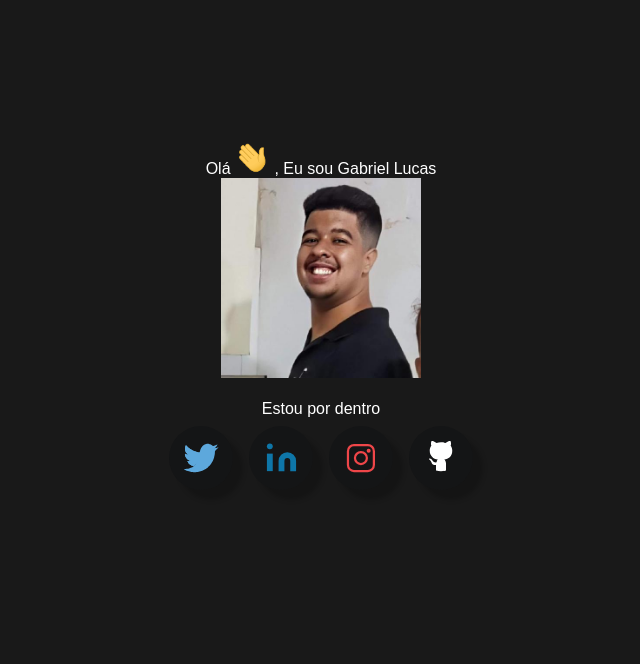
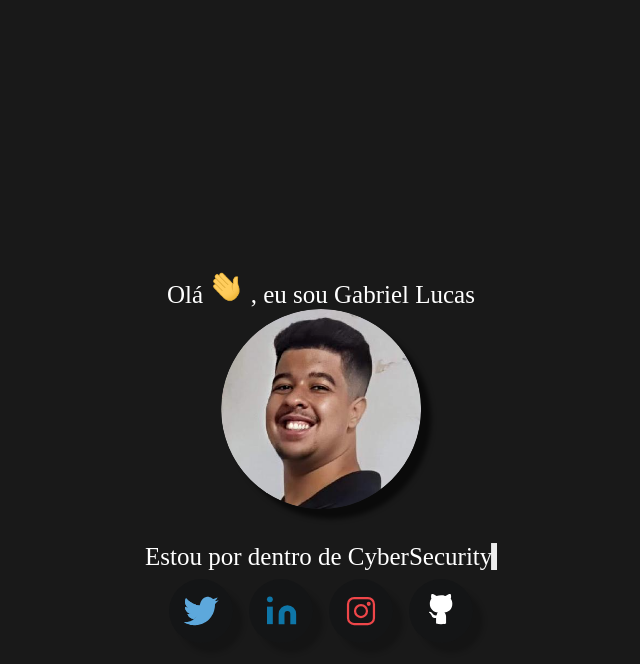
Before and after one commit to GabrielDSant/Portfolio, a plain HTML site: page index.html in a window 1280 px wide. Shown: the whole page, without its empty margins (319-959 px from the left). Drawn offline with nearby package versions, Linux system fonts and the light colour scheme.

```diff
--- a/assets/css/home.css
+++ b/assets/css/home.css
@@ -1,3 +1,20 @@
+html {
+  --col-icon:white;
+  --col-bd-radius:black;
+  --col-bd-icon:transparent;
+  --col-box-shadow: 5px 5px 10px rgba(22, 21, 21, 0.7) , -5px -5px 10px rgba(255,255,255,0.1);
+  --col-box-shadow-hover:inset rgba(255, 255, 255, 1) 2px 2px 4px,
+ inset rgba(255, 255, 255, 0.5) -2px -2px 4px;
+  --col-icon-dribbble: #ea4c89;
+  --col-icon-linkedin: #0e76a8;
+  --col-icon-kaggle: #41aff3;
+  --col-icon-instagram: rgb(201, 94, 174);
+  --col-icon-mail:rgb(209, 82, 82);
+  --col-icon-google-scholar:#3cba54;
+  --col-icon-codeforces:rgb(19, 145, 184);
+  --col-icon-leetcode:rgb(255, 181, 62);
+  --col-white: #fff;
+}
 /*Social icons*/
 
 :root {
@@ -379,3 +396,66 @@ a:hover {
     margin-top: 1rem;
   }
 }
+
+/* Particle effect*/
+body{
+  font-family: "Poppins";
+}
+#home,
+#particles-js {
+  position: relative;
+  height: 100vh;
+  width: 100%;
+}
+
+.section {
+  background-color: rgb(63, 25, 170);
+  justify-content: center;
+  align-items: center;
+}
+
+.text .header {
+  font-weight: bold;
+}
+
+.texto {
+  font-size: 25px;
+  top: 40%;
+  left: 50%;
+  transform: translate(-50%, -50%);
+  position: absolute;
+}
+
+.texto-animado span {
+  display: none;
+  line-height: 1;
+}
+
+.texto-animado span.active {
+  display: inline;
+}
+
+.texto-animado:after {
+  content: ".";
+  display: inline;
+  width: 6px;
+  text-indent: 0;
+  background: var(--col-icon);
+  animation: blink 0.3s infinite alternate;
+}
+.datawords{
+  white-space: nowrap;
+    overflow: hidden;
+    text-overflow: ellipsis;
+    white-space: nowrap;
+}
+
+@keyframes blink {
+  from {
+    opacity: 0;
+  }
+
+  to {
+    opacity: 1;
+  }
+}
--- a/assets/css/style.css
+++ b/assets/css/style.css
@@ -1,3 +1,8 @@
+@font-face {
+  font-family: "Agustina";
+  src: url(./fonts/Agustina.woff);
+}
+
 html{
     --bg-mybtn: rgb(230, 109, 129);
     --bg-nav: #6617cb;
@@ -43,3 +48,13 @@ body{
   .text-center heading1 exp-head {
     color: white;
 }
+
+/* sombra foto de perfil */
+.foto-circulo {
+  box-shadow: 10px 10px 5px rgba(0, 0, 0, 0.6);
+  -moz-box-shadow: 10px 10px 5px rgba(0, 0, 0, 0.6);
+  -webkit-box-shadow: 10px 10px 5px rgba(0, 0, 0, 0.6);
+  -khtml-box-shadow: 10px 10px 5px rgba(0, 0, 0, 0.6);
+  border-radius:100px;
+}
+/*
--- a/assets/js/app.js
+++ b/assets/js/app.js
@@ -0,0 +1,81 @@
+const allElements = document.querySelectorAll(".texto-animado");
+
+// It checks if there is at least one element
+if (allElements.length > 0) {
+  //It runs the script for each found element
+  allElements.forEach((element) => {
+    const txtElement = element,
+      wordsList = txtElement.getAttribute("data-words"),
+      words = wordsList.split(", "); // It makes an array of words from data attribute
+
+    let wordsCount = 0;
+
+    entry();
+
+    // Initial function
+    function entry() {
+      if (wordsCount < words.length) {
+        // It runs the code for each word
+        let word = words[wordsCount],
+          txtArr = word.split(""), // It makes an array of letters in the word
+          count = 0;
+
+        txtElement.textContent = ""; // It removes the previous text from the element
+
+        // For each letter in the array
+        txtArr.forEach((letter) => {
+          // It replaces the empty space for the "non-break-space" HTML...
+          // ... This is needed to separate the words properly
+          let _letter = letter === " " ? "&nbsp;" : letter;
+
+          // It wraps every letter with a "span" and puts all they back to the element
+          txtElement.innerHTML += `<span>${_letter}</span>`;
+        });
+
+        let spans = txtElement.childNodes;
+
+        // It sets the interval between each letter showing
+        const letterInterval = setInterval(activeLetter, 70);
+
+        function activeLetter() {
+          spans[count].classList.add("active");
+          count++;
+
+          if (count === spans.length) {
+            clearInterval(letterInterval);
+
+            // It waits 4 seconds to start erasing the word
+            setTimeout(() => {
+              eraseText();
+            }, 600);
+          }
+        }
+
+        function eraseText() {
+          // It sets the interval between each letter hiding
+          let removeInterval = setInterval(removeLetter, 40);
+          count--;
+
+          function removeLetter() {
+            spans[count].classList.remove("active");
+            count--;
+
+            if (count === -1) {
+              clearInterval(removeInterval);
+              wordsCount++;
+
+              // After removing the last letter, call the initial function again
+              entry();
+            }
+          }
+        }
+      } else {
+        // If the code reaches the last word
+        // It resets the words counter...
+        wordsCount = 0;
+        // ...and calls the initial function again.
+        entry();
+      }
+    }
+  });
+}
--- a/index.html
+++ b/index.html
@@ -3,31 +3,31 @@
 
 <head>
     <title>Gabriel Sant | Home</title>
+        <!-- Favicon -->
+    <link rel="icon" type="image/x-icon" href="/images/favicon.ico">
     <meta charset="UTF-8">
     <meta name="viewport" content="width=device-width", initial-scale="1.0">
     <link rel="stylesheet" href="assets/css/style.css">
-    <link rel="stylesheet" href="assets/css/home.css"
-    <!-- Favicon -->
-    <link id='favicon' rel="shortcut icon" href="assets/images/favicon.png" type="image/x-png">
+    <link rel="stylesheet" href="assets/css/home.css">
 </head>
 <body class="no-scroll-preload">
-    <!-- loader -->
+    <!-- navbar -->
     <center>
         <!--Corpo do site-->
-        <div class="TextoOla col-sm-6" style="margin-top: 140px;">Olá <span class="wave"><img src="/assets/images/Hand.gif" width="35px"></span>&nbsp;, Eu sou <span class="header">Gabriel Lucas</span>
+        <div class="texto col-sm-6" style="margin-top: 140px;">Olá <span class="wave"><img src="/assets/images/Hand.gif" width="35px"></span>&nbsp;, eu sou <span class="header">Gabriel Lucas</span>
             <div class="center">
                 <div>
-                    <img src="/assets/images/Minhafoto.jpg" alt="" class="Foto-circulo" width="200" height="200">
+                    <img src="/assets/images/Minhafoto.png" alt="" class="foto-circulo" width="200" height="200">
                 </div>
                 <br/>
-                <span style="display: inline;">Estou por dentro <span class="texto-animado"
-                data-words="Pipelines CI/CD, Kubernetes, CyberSecurity, CTF's"></span>
+                <span style="display: inline;">Estou por dentro de <span class="texto-animado"
+                    data-words="Pipelines CI/CD, Kubernetes, CyberSecurity, CTF's, LGPD"></span>
                 </span>
                 <div>
                     <div class="social-icons">
                         <a class="social twitter" href="https://twitter.com/gabrielbiel5512" target="_blank" rel="author">
                             <!--Codigo SVG do icon do twitter-->
-                            <svg class="twitter-icon" version="1.1" id="Layer_1" xmlns="http://www.w3.org/2000/svg" xmlns:xlink="http://www.w3.org/1999/xlink" x="0px" y="0px" viewBox="0 0 500 500" enable-background="new 0 0 500 500" xml:space="preserve">
+                            <svg class="twitter-icon" version="1.1" id="Layer_1" xmlns="http://www.w3.org/2000/svg" xmlns:xlink="http://www.w3.org/1999/xlink" width="35" x="0px" y="0px" viewBox="0 0 500 500" enable-background="new 0 0 500 500" xml:space="preserve">
                                 <!-- bird body -->
                                 <path id="body" fill="#5DA8DC" d="M142.9,364.1c-1.6,1-3,1.7-4,2.3c-3,1.5-7.9,3.8-14.9,6.9c-7,3.1-14.7,5.7-23.1,7.9
                                                 c-8.4,2.2-15.6,3.8-21.8,4.7c-6.2,0.9-12.2,1.5-18.1,1.8s-11.4,0.3-16.7,0c-5.2-0.3-8.5-0.5-9.6-0.6l-1.8-0.2l-0.4-0.1l-0.4-0.1v0.8
@@ -130,5 +130,4 @@
     <script src="assets/js/app.js"></script>
 
 </body>
-
 </html>
```
Also changed, not shown: assets/fonts/Agustina.woff (added), assets/images/Minhafoto.jpg (deleted), assets/images/Minhafoto.png (added), assets/images/favicon.ico (added), assets/js/particle.js (added).
